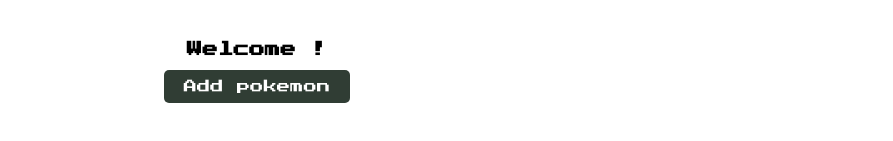
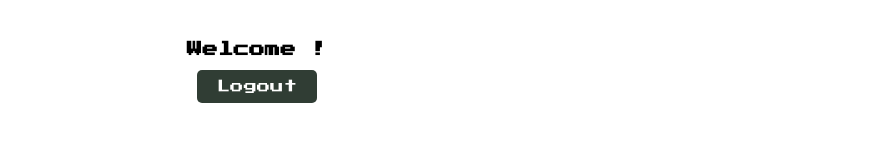
Before and after one commit to pbln/mern-pokedex, a React (Create React App) app: page /profile in a window 1280 px wide. Shown: the part 447-588 px from the top of the page, without its empty margins (383-1276 px from the left). Built offline with nearby package versions, Linux system fonts and the light colour scheme.

Commit message:
Update Profile.js

```diff
--- a/src/pages/Profile.js
+++ b/src/pages/Profile.js
@@ -1,14 +1,20 @@
 import React from 'react'
+import { useLogout } from '../hooks/useLogout';
 import { useAuthContext } from '../hooks/useAuthContext';
 import './Profile.css'
 
 export default function Profile() {
+  const { logout } = useLogout();
     const { user } = useAuthContext();
+
+    const handleLogout = () => {
+      logout();
+    };
   return (
     <div className="profile-container">
     <div className="profile-card">
       <h2>Welcome {user?.user?.email} !</h2>
-      <button className="edit-button">Add pokemon</button>
+      <button className="edit-button" onClick={handleLogout}>Logout</button>
     </div>
   </div>
   )
```
